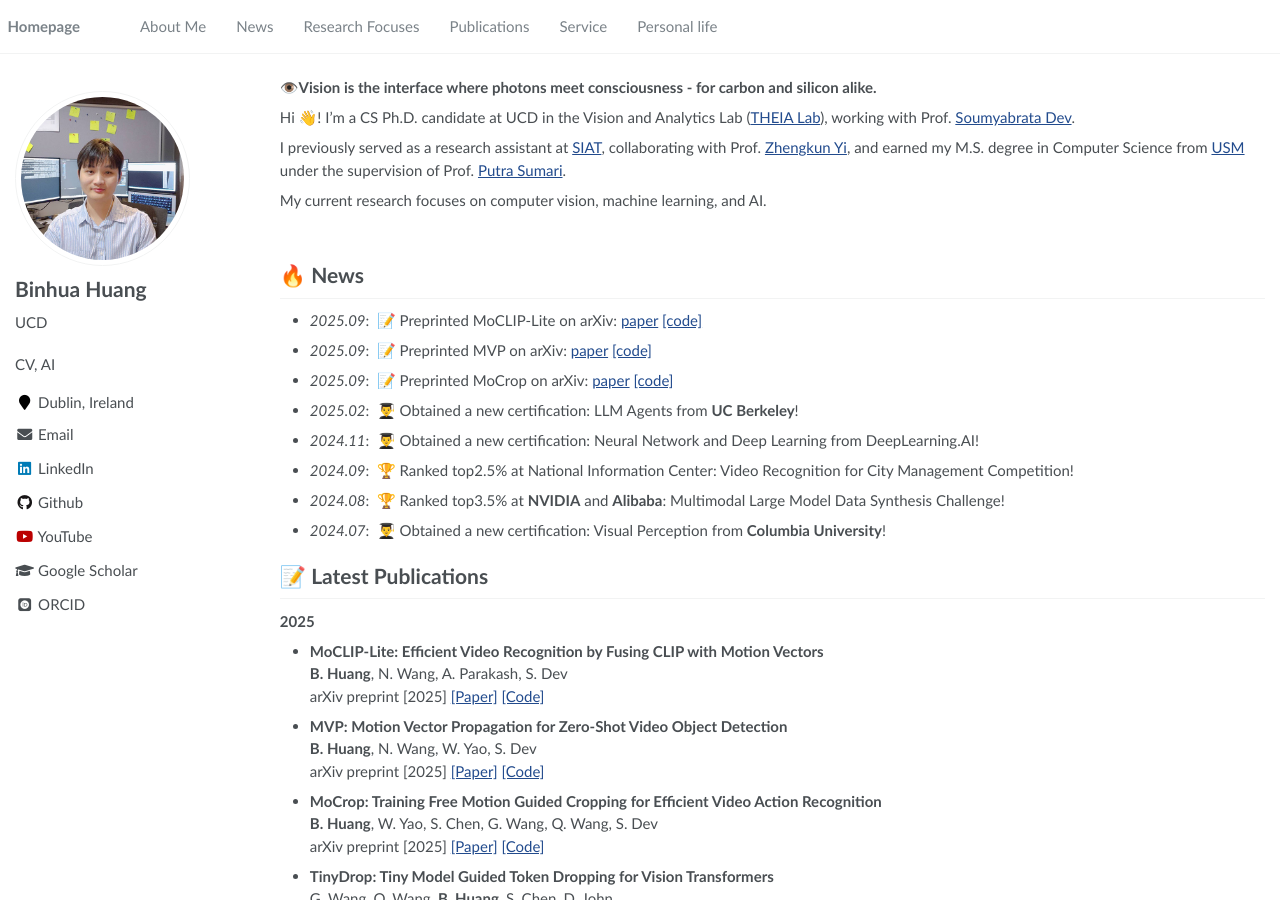
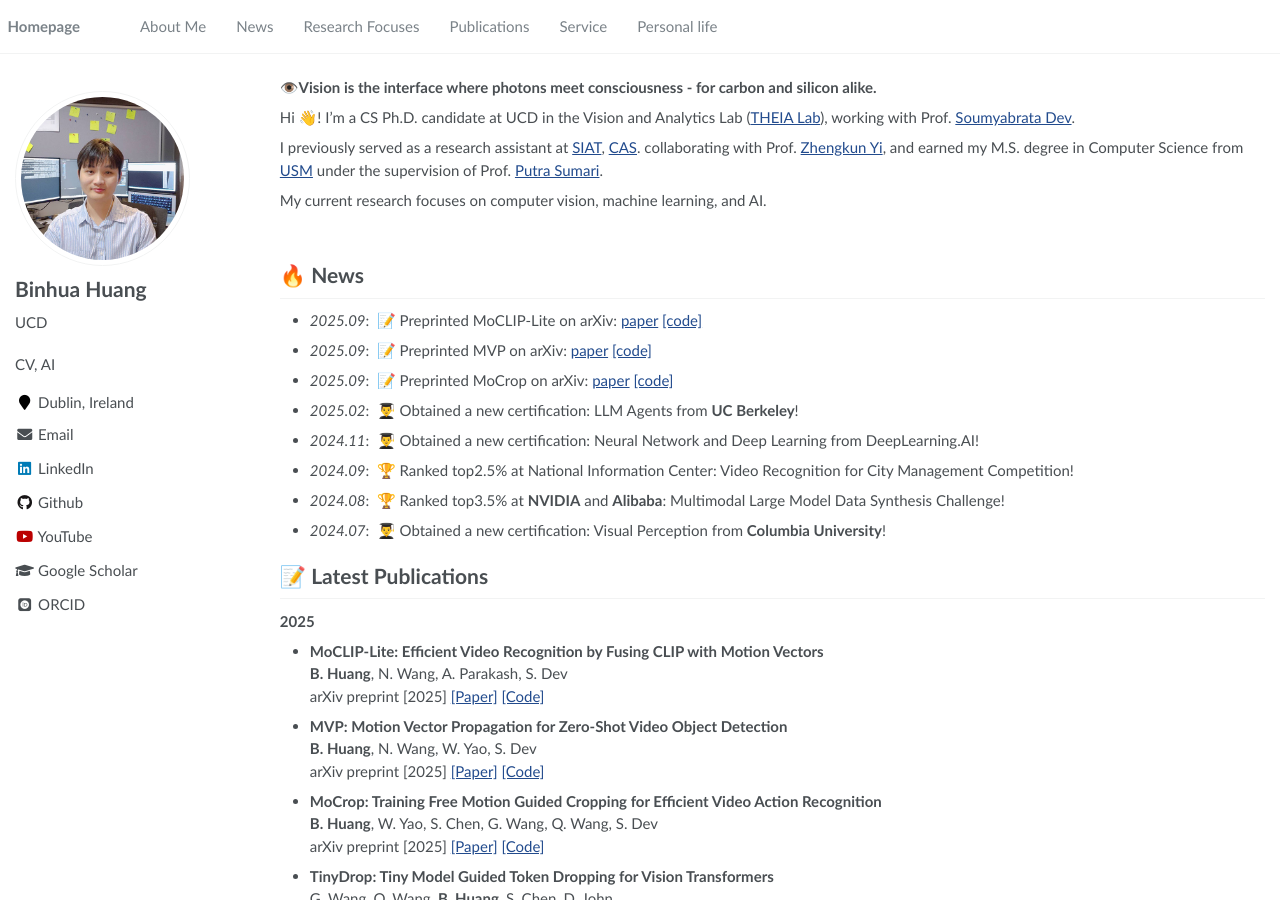
Before and after one commit to microa/microa.github.io, a Jekyll site: the page built from _pages/about.md, in a window 1280 px wide and 900 px high. Built offline with Jekyll 4.4.1, drawn with Linux system fonts in a browser that asks for light colours; some web fonts are replaced.

Commit message:
Fix link formatting and improve clarity in about.md

```diff
--- a/_pages/about.md
+++ b/_pages/about.md
@@ -23,7 +23,7 @@
 
 Hi 👋! I’m a CS Ph.D. candidate at UCD in the Vision and Analytics Lab (<a href="https://soumyabrata.dev/theia/">THEIA Lab</a>), working with Prof. <a href="https://soumyabrata.dev/">Soumyabrata Dev</a>.
 
-I previously served as a research assistant at <a href="http://english.siat.cas.cn/">SIAT</a>, collaborating with Prof. <a href="https://scholar.google.com/citations?user=LggfIykAAAAJ&hl=en">Zhengkun Yi</a>, and earned my M.S. degree in Computer Science from <a href="https://www.usm.my/en/">USM</a> under the supervision of Prof. <a href="https://scholar.google.com/citations?user=OehI3nsAAAAJ&hl=en">Putra Sumari</a>.
+I previously served as a research assistant at <a href="https://www.siat.ac.cn/">SIAT</a>, <a href="https://english.cas.cn/">CAS</a>. collaborating with Prof. <a href="https://scholar.google.com/citations?user=LggfIykAAAAJ&hl=en">Zhengkun Yi</a>, and earned my M.S. degree in Computer Science from <a href="https://www.usm.my/en/">USM</a> under the supervision of Prof. <a href="https://scholar.google.com/citations?user=OehI3nsAAAAJ&hl=en">Putra Sumari</a>.
 
 
 My current research focuses on computer vision, machine learning, and AI.
```
